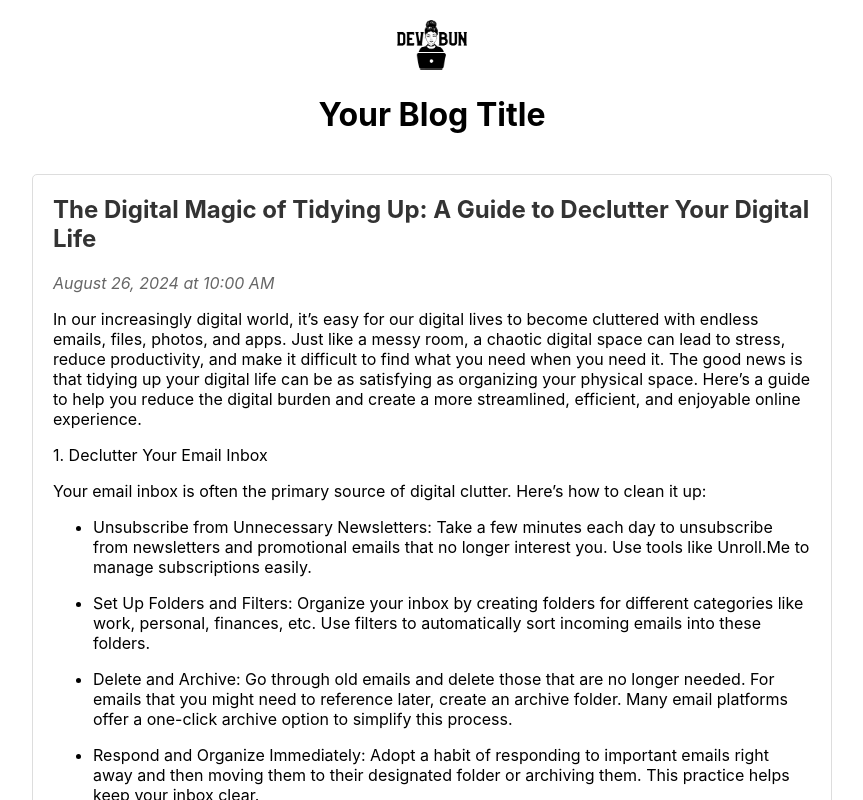
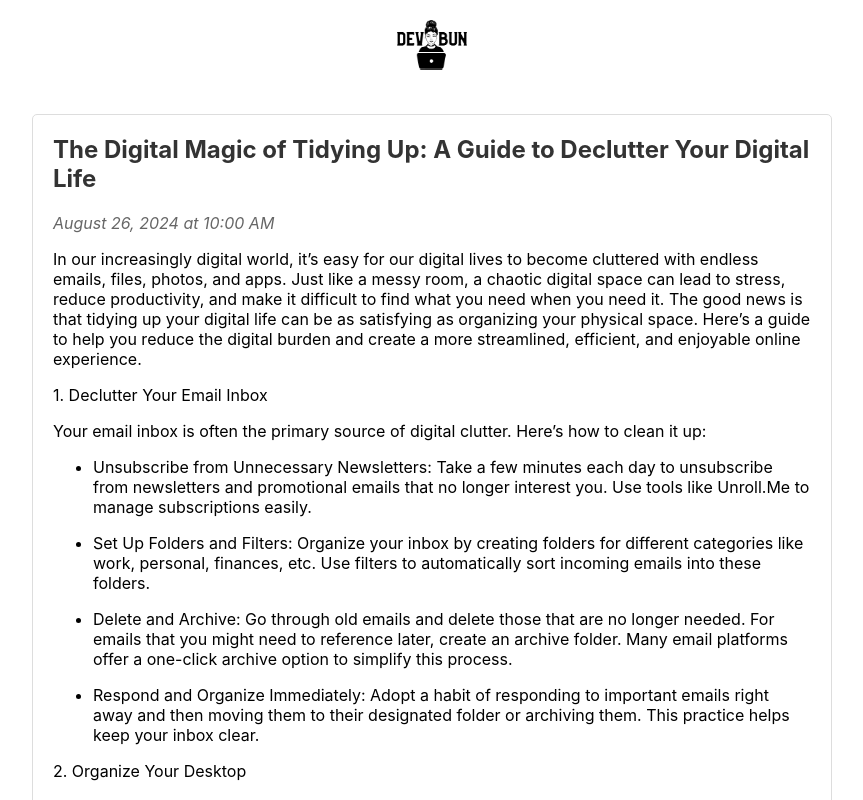
Before and after one commit to avaarm/blog-template, a React (Create React App) app: page / in a window 1280 px wide. Shown: the top 800 px of the page, without its empty margins (208-1071 px from the left). Built offline with nearby package versions, Linux system fonts and the light colour scheme.

Commit message:
first blog post

```diff
--- a/src/App.js
+++ b/src/App.js
@@ -7,7 +7,7 @@ function App() {
     <div className="App">
       <header>
         <Logo />
-        <h1>Your Blog Title</h1>
+        <h1> </h1>
       </header>
       <main>
         <BlogList />
```
